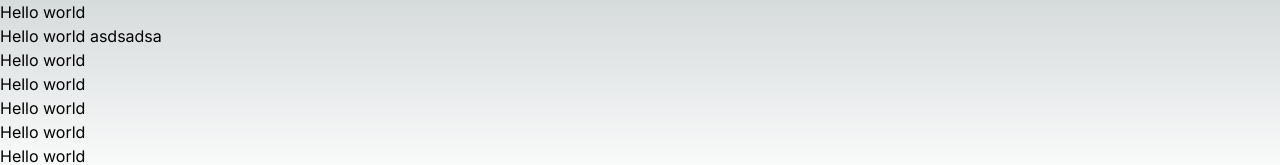
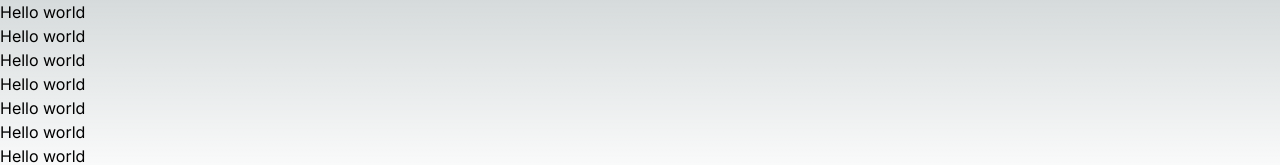
Before and after one commit to mogiel/fe_shop, a Next.js app: page / in a window 1280 px wide. Shown: the top 165 px of the page. Built offline with nearby package versions, Linux system fonts and the light colour scheme.

Commit message:
feat: page

```diff
--- a/src/app/page.tsx
+++ b/src/app/page.tsx
@@ -1,31 +1,14 @@
 export default function Home() {
 	return (
 		<main className="flex min-h-screen flex-col items-center justify-between p-24">
-			<h1>
-				Hello world
-			</h1>
-			<h1>
-				Hello world
-				asdsadsa
-			</h1>
-			<h1>
-				Hello world
-			</h1>
-			<h1>
-				Hello world
-			</h1>
-			<h1>
-				Hello world
-			</h1>
-			<h1>
-				Hello world
-			</h1>
-			<h1>
-				Hello world
-			</h1>
-			<h1>
-				Hello world
-			</h1>
+			<h1>Hello world</h1>
+			<h1>Hello world</h1>
+			<h1>Hello world</h1>
+			<h1>Hello world</h1>
+			<h1>Hello world</h1>
+			<h1>Hello world</h1>
+			<h1>Hello world</h1>
+			<h1>Hello world</h1>
 		</main>
 	)
 }
```
